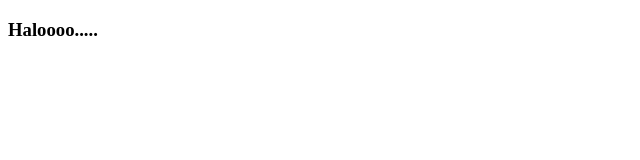
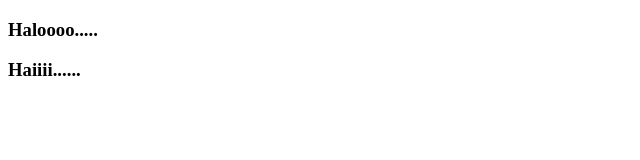
Before and after one commit to wskurniawan/pelatihan-git, a plain HTML site: page index.html in a window 1280 px wide. Shown: the full height of the page, 0-640 px from the left. Drawn offline with Linux system fonts and the light colour scheme.

Commit message:
tambah hai

```diff
--- a/index.html
+++ b/index.html
@@ -12,7 +12,9 @@
    <h3>Haloooo.....</h3>
    <!-- end -->
 
-
+   <!-- tambah hai -->
+   <h3>Haiiii......</h3>
+   <!-- end -->
 
 </body>
 </html>
```
